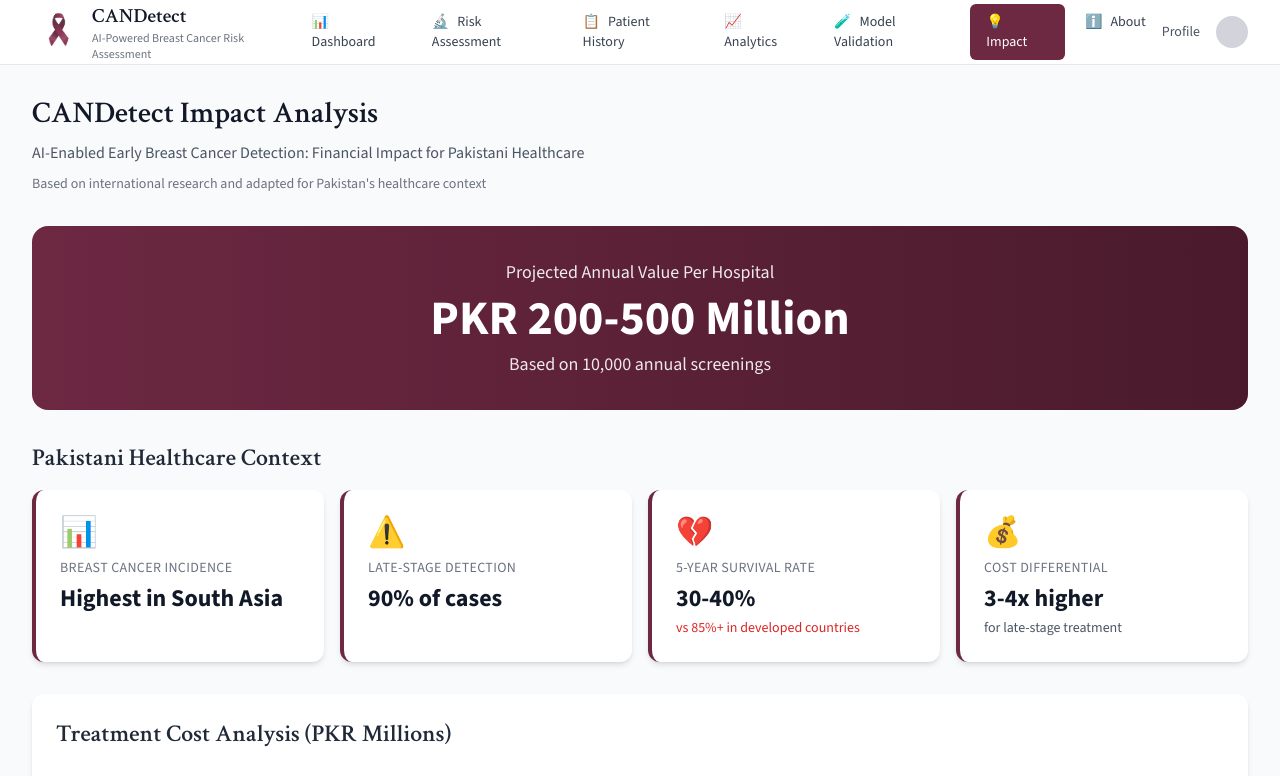
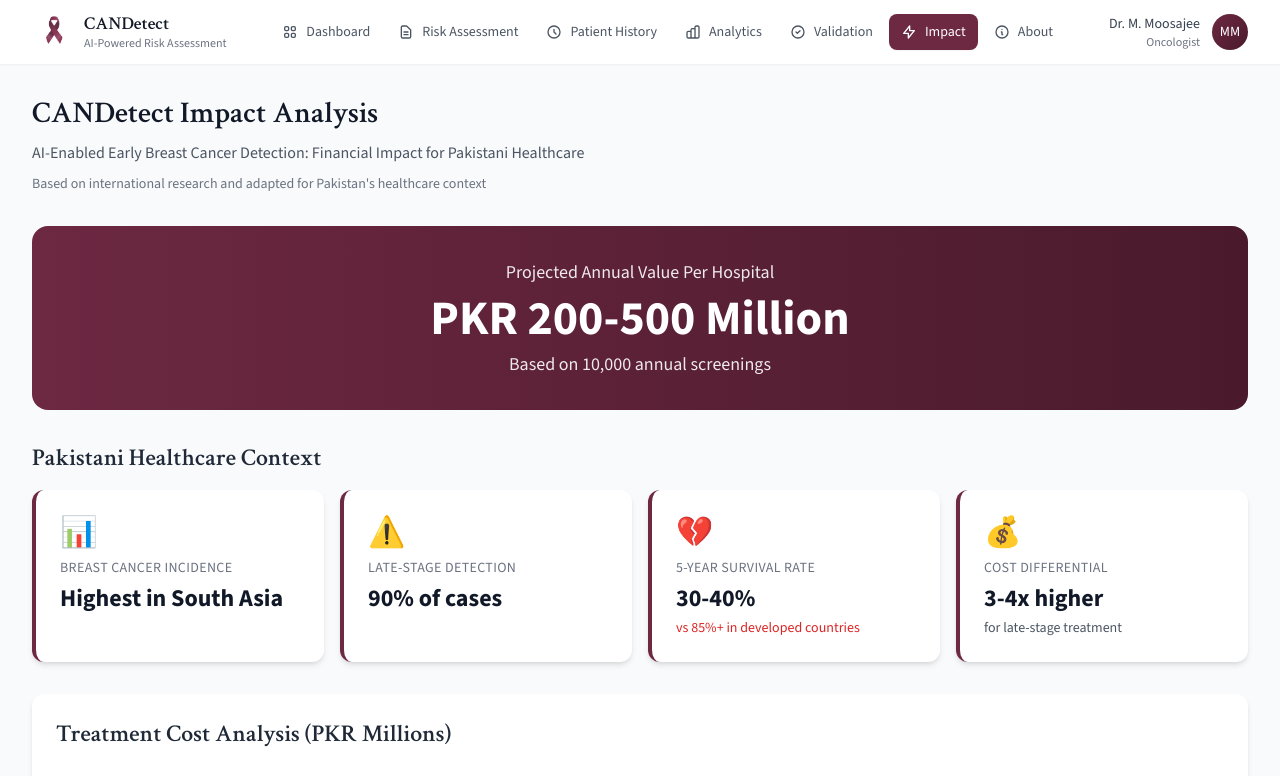
Before and after one commit to saadiahumayun/plco_risk_predictor, a React (Vite) app in the folder frontend/: page /impact in a window 1280 px wide. Shown: the top 776 px of the page. Built offline with nearby package versions, Linux system fonts and the light colour scheme; no server answers.

Commit message:
navigation commit

```diff
--- a/frontend/components/Layout.tsx
+++ b/frontend/components/Layout.tsx
@@ -6,63 +6,112 @@ interface LayoutProps {
   children: React.ReactNode
 }
 
+// SVG Icons as components
+const Icons = {
+  dashboard: (
+    <svg className="w-4 h-4" fill="none" viewBox="0 0 24 24" stroke="currentColor" strokeWidth={2}>
+      <path strokeLinecap="round" strokeLinejoin="round" d="M4 6a2 2 0 012-2h2a2 2 0 012 2v2a2 2 0 01-2 2H6a2 2 0 01-2-2V6zM14 6a2 2 0 012-2h2a2 2 0 012 2v2a2 2 0 01-2 2h-2a2 2 0 01-2-2V6zM4 16a2 2 0 012-2h2a2 2 0 012 2v2a2 2 0 01-2 2H6a2 2 0 01-2-2v-2zM14 16a2 2 0 012-2h2a2 2 0 012 2v2a2 2 0 01-2 2h-2a2 2 0 01-2-2v-2z" />
+    </svg>
+  ),
+  assessment: (
+    <svg className="w-4 h-4" fill="none" viewBox="0 0 24 24" stroke="currentColor" strokeWidth={2}>
+      <path strokeLinecap="round" strokeLinejoin="round" d="M9 12h6m-6 4h6m2 5H7a2 2 0 01-2-2V5a2 2 0 012-2h5.586a1 1 0 01.707.293l5.414 5.414a1 1 0 01.293.707V19a2 2 0 01-2 2z" />
+    </svg>
+  ),
+  history: (
+    <svg className="w-4 h-4" fill="none" viewBox="0 0 24 24" stroke="currentColor" strokeWidth={2}>
+      <path strokeLinecap="round" strokeLinejoin="round" d="M12 8v4l3 3m6-3a9 9 0 11-18 0 9 9 0 0118 0z" />
+    </svg>
+  ),
+  analytics: (
+    <svg className="w-4 h-4" fill="none" viewBox="0 0 24 24" stroke="currentColor" strokeWidth={2}>
+      <path strokeLinecap="round" strokeLinejoin="round" d="M9 19v-6a2 2 0 00-2-2H5a2 2 0 00-2 2v6a2 2 0 002 2h2a2 2 0 002-2zm0 0V9a2 2 0 012-2h2a2 2 0 012 2v10m-6 0a2 2 0 002 2h2a2 2 0 002-2m0 0V5a2 2 0 012-2h2a2 2 0 012 2v14a2 2 0 01-2 2h-2a2 2 0 01-2-2z" />
+    </svg>
+  ),
+  validation: (
+    <svg className="w-4 h-4" fill="none" viewBox="0 0 24 24" stroke="currentColor" strokeWidth={2}>
+      <path strokeLinecap="round" strokeLinejoin="round" d="M9 12l2 2 4-4m6 2a9 9 0 11-18 0 9 9 0 0118 0z" />
+    </svg>
+  ),
+  impact: (
+    <svg className="w-4 h-4" fill="none" viewBox="0 0 24 24" stroke="currentColor" strokeWidth={2}>
+      <path strokeLinecap="round" strokeLinejoin="round" d="M13 10V3L4 14h7v7l9-11h-7z" />
+    </svg>
+  ),
+  about: (
+    <svg className="w-4 h-4" fill="none" viewBox="0 0 24 24" stroke="currentColor" strokeWidth={2}>
+      <path strokeLinecap="round" strokeLinejoin="round" d="M13 16h-1v-4h-1m1-4h.01M21 12a9 9 0 11-18 0 9 9 0 0118 0z" />
+    </svg>
+  ),
+}
+
 const Layout: React.FC<LayoutProps> = ({ children }) => {
   const location = useLocation()
 
   const navItems = [
-    { path: '/dashboard', label: 'Dashboard', icon: '📊' },
-    { path: '/assessment', label: 'Risk Assessment', icon: '🔬' },
-    { path: '/history', label: 'Patient History', icon: '📋' },
-    { path: '/analytics', label: 'Analytics', icon: '📈' },
-    { path: '/validation', label: 'Model Validation', icon: '🧪' },
-    { path: '/impact', label: 'Impact', icon: '💡' },
-    { path: '/about', label: 'About', icon: 'ℹ️' },
+    { path: '/dashboard', label: 'Dashboard', icon: Icons.dashboard },
+    { path: '/assessment', label: 'Risk Assessment', icon: Icons.assessment },
+    { path: '/history', label: 'Patient History', icon: Icons.history },
+    { path: '/analytics', label: 'Analytics', icon: Icons.analytics },
+    { path: '/validation', label: 'Validation', icon: Icons.validation },
+    { path: '/impact', label: 'Impact', icon: Icons.impact },
+    { path: '/about', label: 'About', icon: Icons.about },
   ]
 
   return (
     <div className="min-h-screen bg-gray-50">
       {/* Header */}
-      <header className="bg-white border-b border-gray-200 fixed top-0 w-full z-50">
+      <header className="bg-white shadow-sm fixed top-0 w-full z-50">
         <div className="max-w-7xl mx-auto px-4 sm:px-6 lg:px-8">
-          <div className="flex justify-between items-center h-16">
+          <div className="flex items-center justify-between h-16">
             {/* Logo and Title */}
-            <div className="flex items-center space-x-3">
-              {/* CANDetect Logo */}
+            <Link to="/" className="flex items-center space-x-3 flex-shrink-0">
               <img
                 src="/CANDetect.png"
                 alt="CANDetect Logo"
-                className="w-12 h-12 object-contain"
+                className="w-10 h-10 object-contain"
               />
-              <div>
-                <h1 className="text-xl font-semibold text-gray-900">
+              <div className="hidden sm:block">
+                <h1 className="text-lg font-bold text-gray-900 leading-tight">
                   CANDetect
                 </h1>
-                <p className="text-xs text-gray-500">AI-Powered Breast Cancer Risk Assessment</p>
+                <p className="text-xs text-gray-500 leading-tight">AI-Powered Risk Assessment</p>
               </div>
-            </div>
+            </Link>
 
             {/* Navigation */}
-            <nav className="hidden md:flex space-x-1">
-              {navItems.map(item => (
-                <Link
-                  key={item.path}
-                  to={item.path}
-                  className={`px-4 py-2 rounded-md text-sm font-medium transition-all duration-150 ${
-                    location.pathname === item.path
-                      ? 'bg-primary text-white'
-                      : 'text-gray-700 hover:bg-gray-100'
-                  }`}
-                >
-                  <span className="mr-2">{item.icon}</span>
-                  {item.label}
-                </Link>
-              ))}
+            <nav className="hidden lg:flex items-center space-x-1">
+              {navItems.map(item => {
+                const isActive = location.pathname === item.path
+                return (
+                  <Link
+                    key={item.path}
+                    to={item.path}
+                    className={`
+                      flex items-center gap-2 px-3 py-2 rounded-lg text-sm font-medium
+                      transition-all duration-200 ease-in-out
+                      ${isActive
+                        ? 'bg-primary text-white shadow-sm'
+                        : 'text-gray-600 hover:text-primary hover:bg-rose-50'
+                      }
+                    `}
+                  >
+                    {item.icon}
+                    <span>{item.label}</span>
+                  </Link>
+                )
+              })}
             </nav>
 
-            {/* User Info */}
-            <div className="flex items-center space-x-4">
-              <span className="text-sm text-gray-600">Profile</span>
-              <div className="w-8 h-8 bg-gray-300 rounded-full"></div>
+            {/* User Profile */}
+            <div className="flex items-center gap-3 flex-shrink-0">
+              <div className="hidden sm:block text-right">
+                <p className="text-sm font-medium text-gray-700">Dr. M. Moosajee</p>
+                <p className="text-xs text-gray-500">Oncologist</p>
+              </div>
+              <div className="w-9 h-9 bg-gradient-to-br from-primary to-primary-dark rounded-full flex items-center justify-center text-white text-sm font-medium">
+                MM
+              </div>
             </div>
           </div>
         </div>
```
